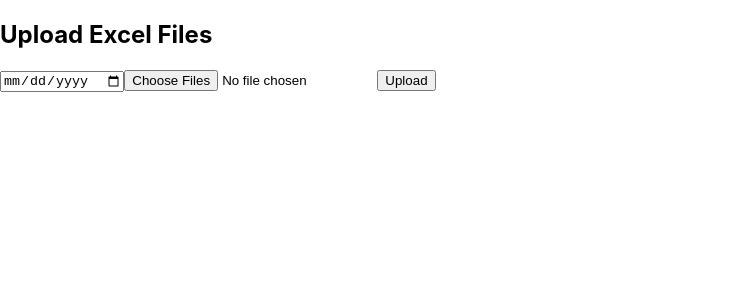
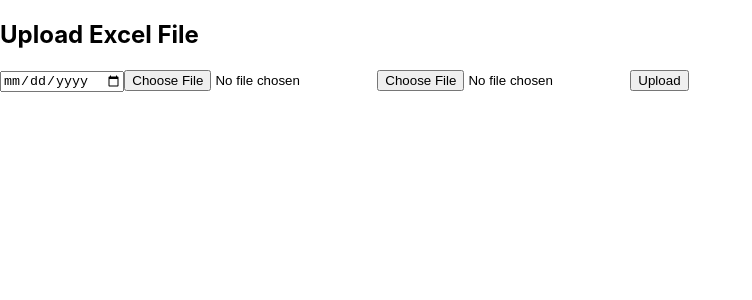
Before and after one commit to MavenarkAdvisor/frontend, a React (Create React App) app: page / in a window 1280 px wide. Shown: the top 300 px of the page, without its empty margins (0-752 px from the left). Built offline with nearby package versions, Linux system fonts and the light colour scheme.

Commit message:
basic config

```diff
--- a/src/App.js
+++ b/src/App.js
@@ -16,30 +16,38 @@ import { useState } from "react";
 import axios from "axios";
 
 const App = () => {
-  const [files, setFiles] = useState([]); // Array to hold both files
-  const [settlementDate, setSettlementDate] = useState(null);
+  const [file1, setFile1] = useState(null);
+  const [file2, setFile2] = useState(null);
+  const [file3, setFile3] = useState(null);
   const [data, setData] = useState(null);
+  const [settlementDate, setsettlementDate] = useState(null);
   const [error, setError] = useState("");
 
-  const handleFileChange = (event) => {
-    setFiles([...files, event.target.files[0]]); // Add selected file to array
+  const [columns, setcolumns] = useState([]);
+  const [columns1, setcolumns1] = useState([]);
+
+  const handleFile1Change = (e) => {
+    setFile1(e.target.files[0]);
   };
 
-  const handleSubmit = async (event) => {
-    event.preventDefault();
+  const handleFile2Change = (e) => {
+    setFile2(e.target.files[0]);
+  };
+  // const handleFile3Change = (e) => {
+  //   setFile3(e.target.files[0]);
+  // };
 
-    if (!files.length) {
-      setError("Please select at least one file.");
-      return;
-    }
+  const handleSubmit = async (e) => {
+    e.preventDefault();
 
     const formData = new FormData();
+    formData.append("file1", file1);
+    formData.append("file2", file2);
     formData.append("settlement_date", settlementDate);
-    files.forEach((file) => formData.append("files", file)); // Add multiple files
 
     try {
       const response = await axios.post(
-        `http://gplank-test-eb-backend.ap-south-1.elasticbeanstalk.com:8080/subsecinfo`,
+        "http://gplank-test-eb-backend.ap-south-1.elasticbeanstalk.com/subsecinfo",
         formData,
         {
           headers: {
@@ -57,6 +65,10 @@ const App = () => {
       link.click();
 
       setData(response.data);
+
+      // setcolumns(Object.keys(response.data.result[0]));
+      // setcolumns1(Object.keys(response.data.Redemption_Schedule[0]));
+
       setError("");
     } catch (err) {
       setError("Failed to upload file.");
@@ -65,105 +77,25 @@ const App = () => {
 
   return (
     <div>
-      <h2>Upload Excel Files</h2>
+      <h2>Upload Excel File</h2>
       <form onSubmit={handleSubmit}>
         <input
           type="date"
           name=""
           id=""
-          onChange={(e) => setSettlementDate(e.target.value)}
+          onChange={(e) => setsettlementDate(e.target.value)}
         />
-        <input type="file" onChange={handleFileChange} accept=".xlsx, .xls" multiple />
+        <input type="file" onChange={handleFile1Change} accept=".xlsx, .xls" />
+        <input type="file" onChange={handleFile2Change} accept=".xlsx, .xls" />
         <button type="submit">Upload</button>
       </form>
       {error && <p style={{ color: "red" }}>{error}</p>}
+
     </div>
   );
 };
 
 export default App;
-
-
-
-
-
-
-// import { useState } from "react";
-// import axios from "axios";
-
-// const App = () => {
-//   const [file1, setFile1] = useState(null);
-//   const [file2, setFile2] = useState(null);
-//   // const [file3, setFile3] = useState(null);
-//   const [data, setData] = useState(null);
-//   const [settlementDate, setsettlementDate] = useState(null);
-//   const [error, setError] = useState("");
-
-//   // const [columns, setcolumns] = useState([]);
-//   // const [columns1, setcolumns1] = useState([]);
-
-//   const handleFile1Change = (e) => {
-//     setFile1(e.target.files[0]);
-//   };
-
-//   const handleFile2Change = (e) => {
-//     setFile2(e.target.files[0]);
-//   };
-
-//   const handleSubmit = async (e) => {
-//     e.preventDefault();
-
-//     const formData = new FormData();
-//     formData.append("file1", file1);
-//     formData.append("file2", file2);
-//     formData.append("settlement_date", settlementDate);
-
-//     try {
-//       const response = await axios.post(
-//         "http://gplank-test-eb-frontend.ap-south-1.elasticbeanstalk.com/subsecinfo",
-//         formData,
-//         {
-//           headers: {
-//             "Content-Type": "multipart/form-data",
-//           },
-//           responseType: "blob",
-//         }
-//       );
-
-//       const url = window.URL.createObjectURL(new Blob([response.data]));
-//       const link = document.createElement("a");
-//       link.href = url;
-//       link.setAttribute("download", "output.xlsx");
-//       document.body.appendChild(link);
-//       link.click();
-
-//       setData(response.data);
-//       setError("");
-//     } catch (err) {
-//       setError("Failed to upload file.");
-//     }
-//   };
-
-//   return (
-//     <div>
-//       <h2>Upload Excel File</h2>
-//       <form onSubmit={handleSubmit}>
-//         <input
-//           type="date"
-//           name=""
-//           id=""
-//           onChange={(e) => setsettlementDate(e.target.value)}
-//         />
-//         <input type="file" onChange={handleFile1Change} accept=".xlsx, .xls" />
-//         <input type="file" onChange={handleFile2Change} accept=".xlsx, .xls" />
-//         <button type="submit">Upload</button>
-//       </form>
-//       {error && <p style={{ color: "red" }}>{error}</p>}
-//     </div>
-//   );
-// };
-
-// export default App;
 
 
 
```
